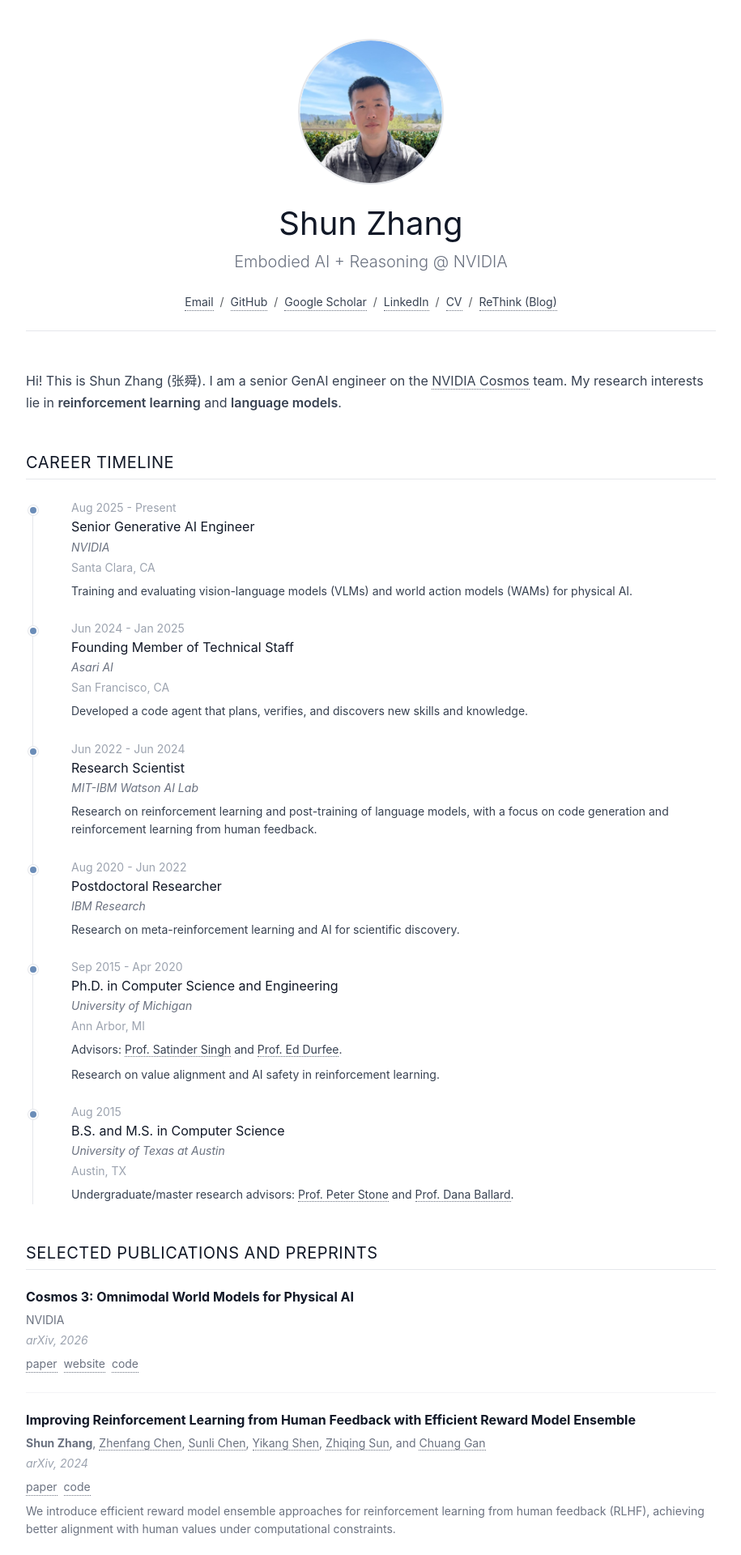
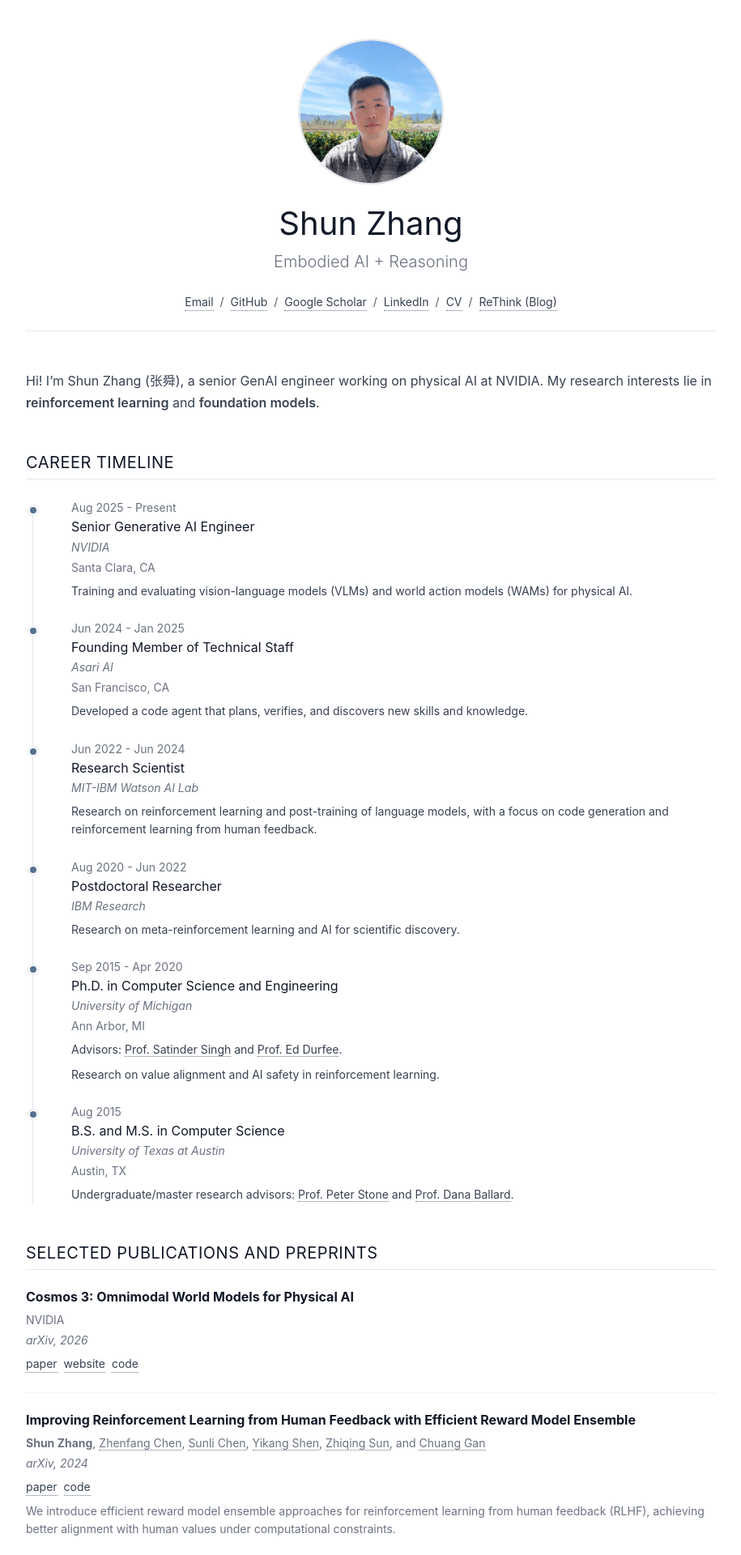
Before and after one commit to shunzh/shunzh.github.io, a Jekyll site: the page built from _pages/index.md, in a window 1280 px wide. Shown: the top 1920 px of the page at 81% size, without its empty margins (182-1097 px from the left). Built offline with Jekyll 4.4.1, drawn with Linux system fonts in a browser that asks for light colours.

Commit message:
Refresh homepage bio and theme

```diff
--- a/_config.yml
+++ b/_config.yml
@@ -4,7 +4,7 @@
 
 # Site information
 name: "Shun Zhang"
-description: "Embodied AI + Reasoning @ NVIDIA"
+description: "Embodied AI + Reasoning"
 
 # Google Analytics 4 tracking ID
 google_analytics: G-0YD0Y04BWT
@@ -21,7 +21,7 @@ google_scholar_id: 0Fk7sSAAAAAJ
 linkedin_id: shun-zhang-1b154437
 cv_pdf_path: "/pdfs/shun-zhang-cv.pdf"
 
-research_interests: "Reinforcement learning; large language models; code generation and reasoning; value alignment; artificial general intelligence."
+research_interests: "Reinforcement learning; foundation models; code generation and reasoning; value alignment; artificial general intelligence."
 
 # Jekyll configuration
 kramdown:
--- a/_sass/_variables.scss
+++ b/_sass/_variables.scss
@@ -4,4 +4,4 @@ $text-muted: #6b7280;
 $text-light: #9ca3af;
 $border: #e5e7eb;
 $border-light: #f3f4f6;
-$blue-muted: #6b8db8;
+$blue-muted: #57708f;
--- a/style.scss
+++ b/style.scss
@@ -3,7 +3,7 @@
 
 @import "variables";
 
-// Modern minimal design with muted grey colors and subtle blue accents
+// Minimal neutral theme with one restrained blue accent.
 :root {
   --text-primary: #{$text-primary};
   --text-secondary: #{$text-secondary};
@@ -37,7 +37,7 @@ a:hover {
 
 // Small/muted links for publications
 .link-small {
-  color: var(--text-muted);
+  color: var(--text-secondary);
   font-size: 0.875rem;
 }
 
@@ -97,7 +97,7 @@ a:hover {
 
 .timeline-date,
 .timeline-location {
-  color: var(--text-light);
+  color: var(--text-muted);
 }
 
 .timeline-title {
@@ -170,7 +170,7 @@ a:hover {
 }
 
 .text-venue {
-  color: var(--text-light);
+  color: var(--text-muted);
 }
 
 .publication-excerpt {
```
Also changed, not shown: _pages/about.md (+2 -2 lines), 1 other file.
